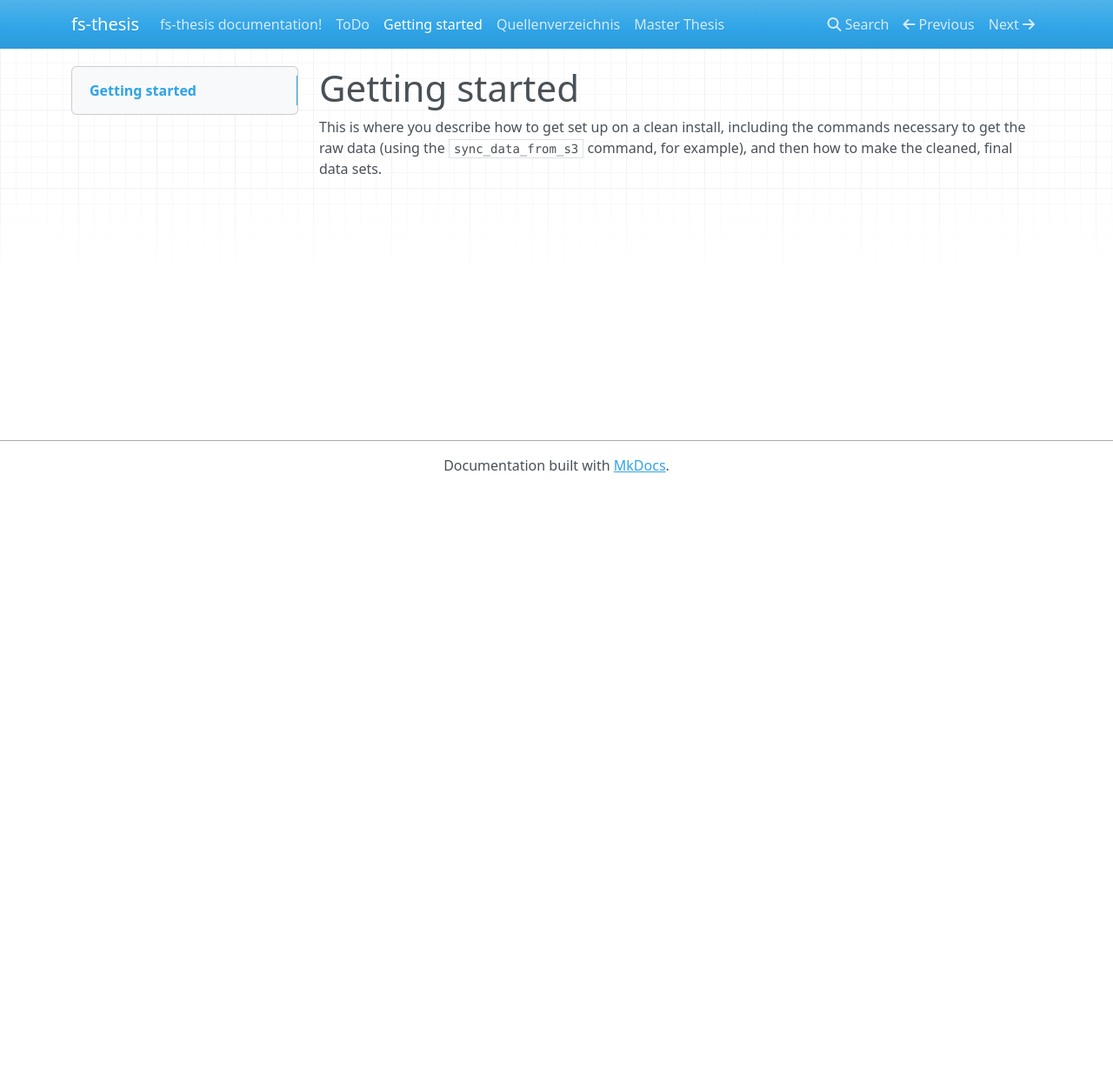
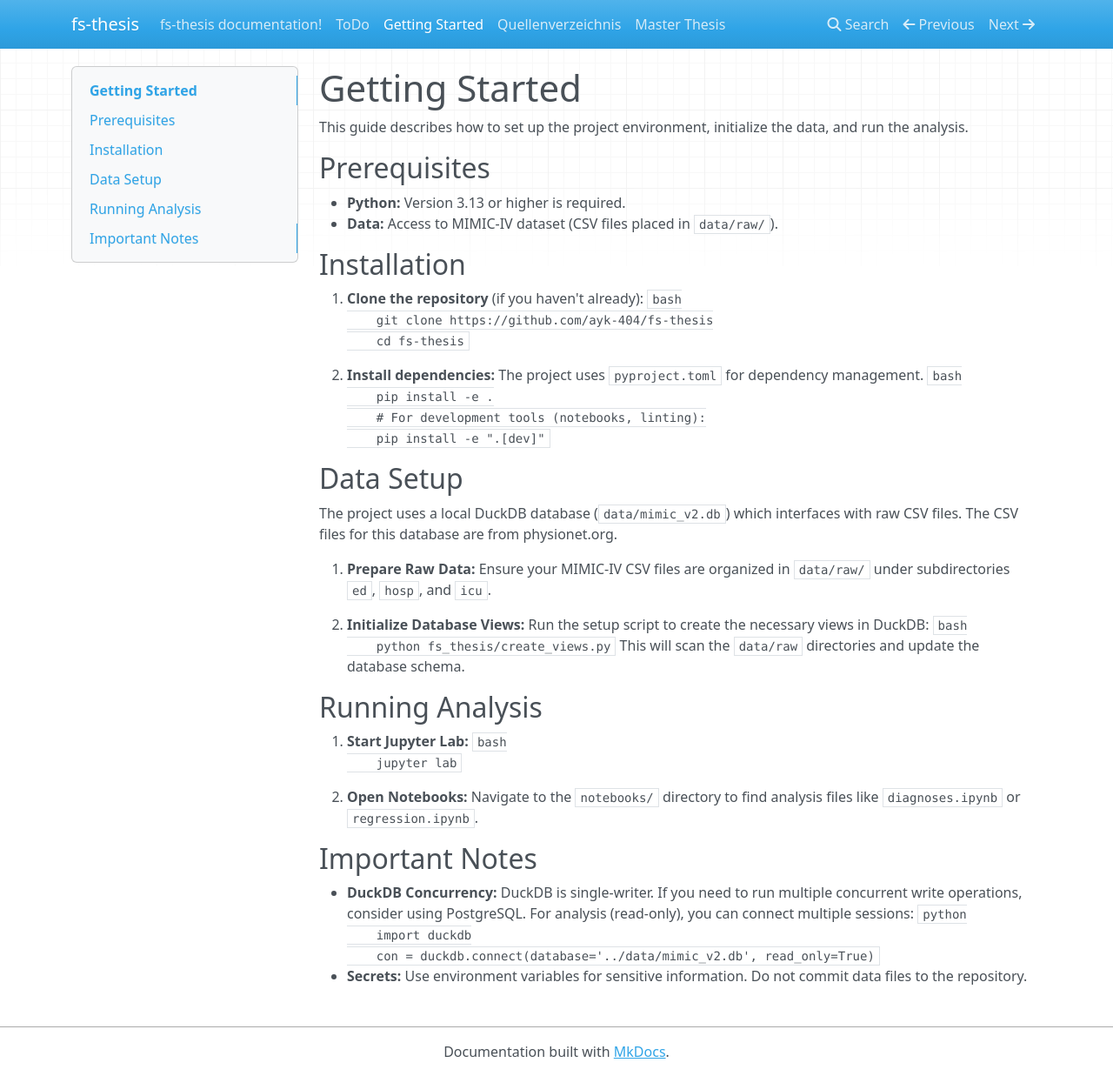
Before and after one commit to ayk-404/fs-thesis, an MkDocs documentation site: the page built from docs/docs/getting-started.md, in a window 1280 px wide and 1237 px high. Shown: the whole window at 87% size. Built offline with MkDocs 1.6.1, drawn with Linux system fonts in a browser that asks for light colours; nearby versions of some CDN libraries.

Commit message:
update docs

````diff
--- a/docs/docs/getting-started.md
+++ b/docs/docs/getting-started.md
@@ -1,6 +1,57 @@
-Getting started
-===============
+# Getting Started
 
-This is where you describe how to get set up on a clean install, including the
-commands necessary to get the raw data (using the `sync_data_from_s3` command,
-for example), and then how to make the cleaned, final data sets.
+This guide describes how to set up the project environment, initialize the data, and run the analysis.
+
+## Prerequisites
+
+- **Python:** Version 3.13 or higher is required.
+- **Data:** Access to MIMIC-IV dataset (CSV files placed in `data/raw/`).
+
+## Installation
+
+1.  **Clone the repository** (if you haven't already):
+    ```bash
+    git clone https://github.com/ayk-404/fs-thesis
+    cd fs-thesis
+    ```
+
+2.  **Install dependencies:**
+    The project uses `pyproject.toml` for dependency management.
+    ```bash
+    pip install -e .
+    # For development tools (notebooks, linting):
+    pip install -e ".[dev]"
+    ```
+
+## Data Setup
+
+The project uses a local DuckDB database (`data/mimic_v2.db`) which interfaces with raw CSV files. The CSV files for this database are from physionet.org.
+
+1.  **Prepare Raw Data:**
+    Ensure your MIMIC-IV CSV files are organized in `data/raw/` under subdirectories `ed`, `hosp`, and `icu`.
+
+2.  **Initialize Database Views:**
+    Run the setup script to create the necessary views in DuckDB:
+    ```bash
+    python fs_thesis/create_views.py
+    ```
+    This will scan the `data/raw` directories and update the database schema.
+
+## Running Analysis
+
+1.  **Start Jupyter Lab:**
+    ```bash
+    jupyter lab
+    ```
+
+2.  **Open Notebooks:**
+    Navigate to the `notebooks/` directory to find analysis files like `diagnoses.ipynb` or `regression.ipynb`.
+
+## Important Notes
+
+- **DuckDB Concurrency:** DuckDB is single-writer. If you need to run multiple concurrent write operations, consider using PostgreSQL. For analysis (read-only), you can connect multiple sessions:
+    ```python
+    import duckdb
+    con = duckdb.connect(database='../data/mimic_v2.db', read_only=True)
+    ```
+- **Secrets:** Use environment variables for sensitive information. Do not commit data files to the repository.
````
Also changed, not shown: docs/docs/README.md (+8 -31 lines), docs/docs/ToDo.md (+1 -1 lines).
